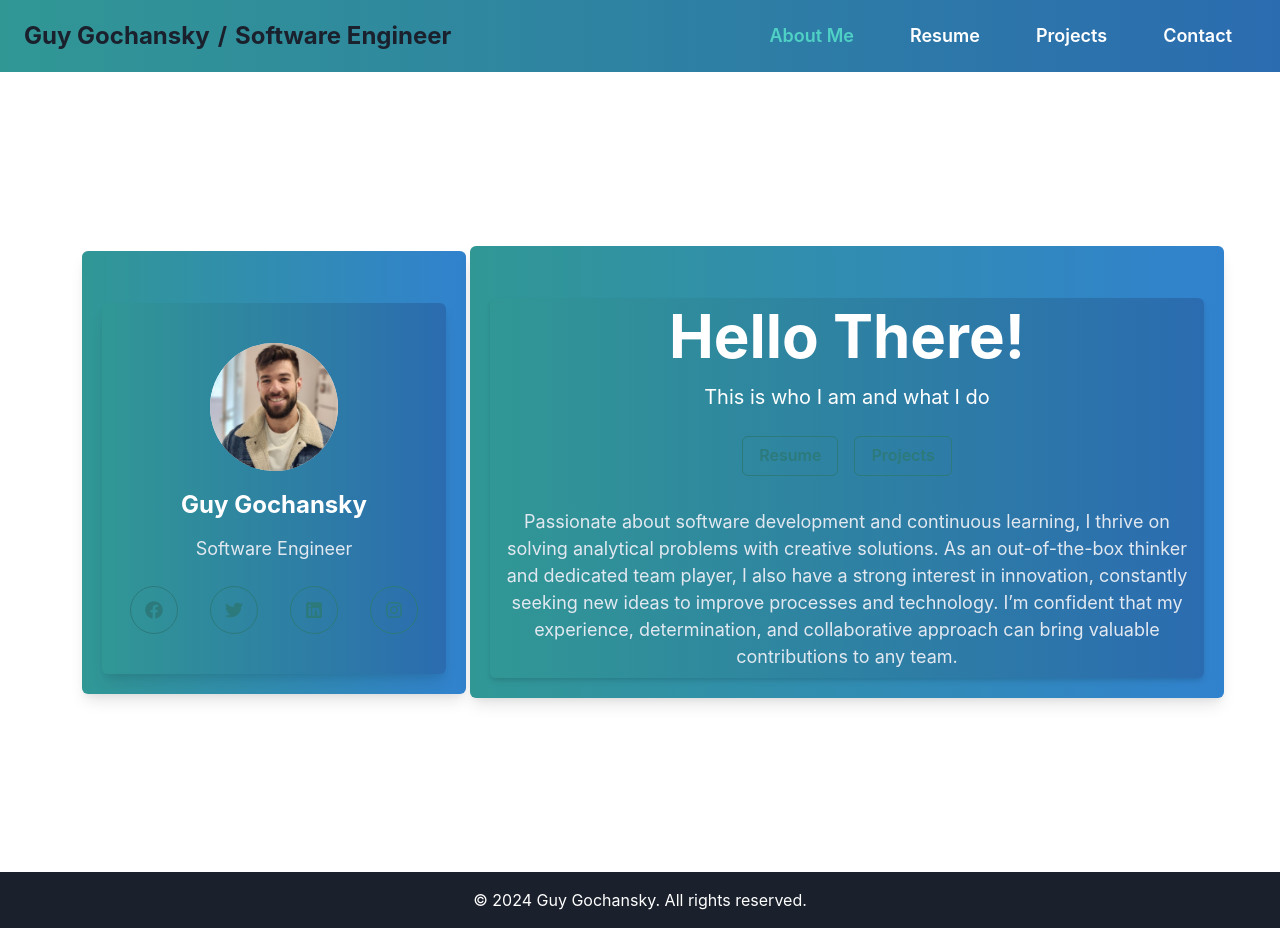
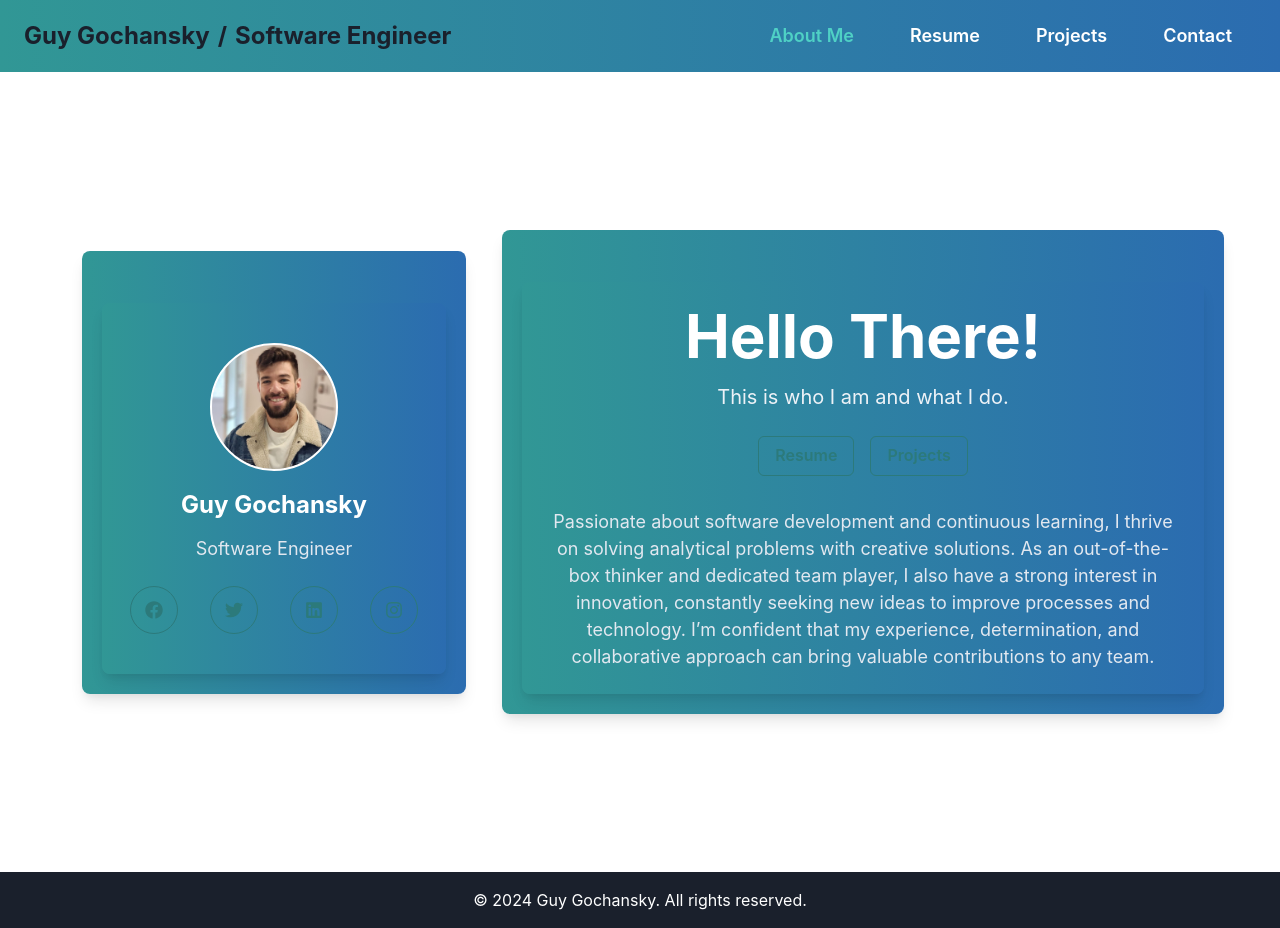
Before and after one commit to guhan1584/Portfolio, a React (Vite) app in the folder Personal-Website/: page / in a window 1280 px wide. Built offline with nearby package versions, Linux system fonts and the light colour scheme.

Commit message:
Change the design of - Hero, ProfileSection and IntroSection

```diff
--- a/Personal-Website/src/components/Hero.tsx
+++ b/Personal-Website/src/components/Hero.tsx
@@ -22,7 +22,7 @@ const Hero = () => {
       textAlign="center"
       p={{ base: "6", md: "10" }}
       bgGradient="linear(to-r, teal.500, blue.600)"
-      rounded="md"
+      rounded="lg" // Softer rounded edges for a modern look
       shadow="lg"
       maxW="container.md"
       mx="auto"
@@ -30,10 +30,12 @@ const Hero = () => {
     >
       <Avatar
         mx="auto"
-        size={avatarSize} // Dynamically adjusting avatar size
+        size={avatarSize}
         name="Guy Gochansky"
         src={me}
         bg="gray.200"
+        border="2px solid white" // Added border around image for contrast
+        rounded="full" // Ensures the image is circular
       />
       <VStack spacing={3} mt="4">
         <Text fontSize={textSize} fontWeight="bold" color="white">
@@ -48,12 +50,13 @@ const Hero = () => {
           as="a"
           href="#"
           icon={<FaFacebook />}
-          size={iconSize} // Responsive icon size
+          size={iconSize}
           mx={iconMargin}
           variant="outline"
           aria-label="Facebook"
           colorScheme="teal"
           isRound
+          _hover={{ transform: "scale(1.1)", transition: "0.2s ease-in-out" }} // Hover effect for icons
         />
         <IconButton
           as="a"
@@ -65,6 +68,7 @@ const Hero = () => {
           aria-label="Twitter"
           colorScheme="teal"
           isRound
+          _hover={{ transform: "scale(1.1)", transition: "0.2s ease-in-out" }}
         />
         <IconButton
           as="a"
@@ -76,6 +80,7 @@ const Hero = () => {
           aria-label="LinkedIn"
           colorScheme="teal"
           isRound
+          _hover={{ transform: "scale(1.1)", transition: "0.2s ease-in-out" }}
         />
         <IconButton
           as="a"
@@ -87,6 +92,7 @@ const Hero = () => {
           aria-label="Instagram"
           colorScheme="teal"
           isRound
+          _hover={{ transform: "scale(1.1)", transition: "0.2s ease-in-out" }}
         />
       </Flex>
     </Box>
--- a/Personal-Website/src/components/IntroSection.tsx
+++ b/Personal-Website/src/components/IntroSection.tsx
@@ -15,12 +15,12 @@ const IntroSection = () => {
 
   return (
     <Box
-      p={{ base: "2", md: "2" }}
+      p={{ base: "4", md: "6" }}
       textAlign="center"
       bgGradient="linear(to-r, teal.500, blue.600)"
       color="white"
-      rounded="md"
-      shadow="md"
+      rounded="lg"
+      shadow="lg"
       maxW="container.lg"
       mx="auto"
       mt="8"
@@ -28,8 +28,8 @@ const IntroSection = () => {
       <Heading as="h1" size={headingSize} mb="4" fontWeight="bold">
         Hello There!
       </Heading>
-      <Text fontSize={textSize} mb="6">
-        This is who I am and what I do
+      <Text fontSize={textSize} mb="6" color="gray.100">
+        This is who I am and what I do.
       </Text>
 
       <Flex justifyContent="center" mb="8">
@@ -40,7 +40,7 @@ const IntroSection = () => {
           colorScheme="teal"
           variant="outline"
           mx={2}
-          _hover={{ bg: "white", color: "teal.500" }}
+          _hover={{ bg: "white", color: "teal.500", shadow: "md" }} // Hover effect on buttons
         >
           Resume
         </Button>
@@ -51,7 +51,7 @@ const IntroSection = () => {
           colorScheme="teal"
           variant="outline"
           mx={2}
-          _hover={{ bg: "white", color: "teal.500" }}
+          _hover={{ bg: "white", color: "teal.500", shadow: "md" }}
         >
           Projects
         </Button>
--- a/Personal-Website/src/components/ProfileSection.tsx
+++ b/Personal-Website/src/components/ProfileSection.tsx
@@ -13,17 +13,17 @@ const ProfileSection = () => {
       width="100%"
       height="100%"
       p={6}
-      gap={1} // Smaller gap between sections
+      gap={5} // Increased gap for better spacing
     >
       <Box
         flex="1"
         textAlign="center"
         maxW="sm"
-        height="auto" // Ensures boxes have more consistent height
-        p={5} // Reduce padding to make it more compact
+        height="auto"
+        p={5}
         shadow="lg"
-        borderRadius="md"
-        bgGradient="linear(to-r, teal.500, blue.500)"
+        borderRadius="lg" // Softer border radius for modern look
+        bgGradient="linear(to-r, teal.500, blue.600)"
       >
         <Hero />
       </Box>
@@ -32,11 +32,12 @@ const ProfileSection = () => {
         flex="1"
         textAlign="center"
         maxW="xxl"
-        height="auto" // Adjust for consistent height
+        height="auto"
         p={5}
         shadow="lg"
-        borderRadius="md"
-        bgGradient="linear(to-r, teal.500, blue.500)"
+        borderRadius="lg"
+        bgGradient="linear(to-r, teal.500, blue.600)"
+        ml={{ base: "0", md: "4" }} // Ensure margin on larger screens
       >
         <IntroSection />
       </Box>
```
